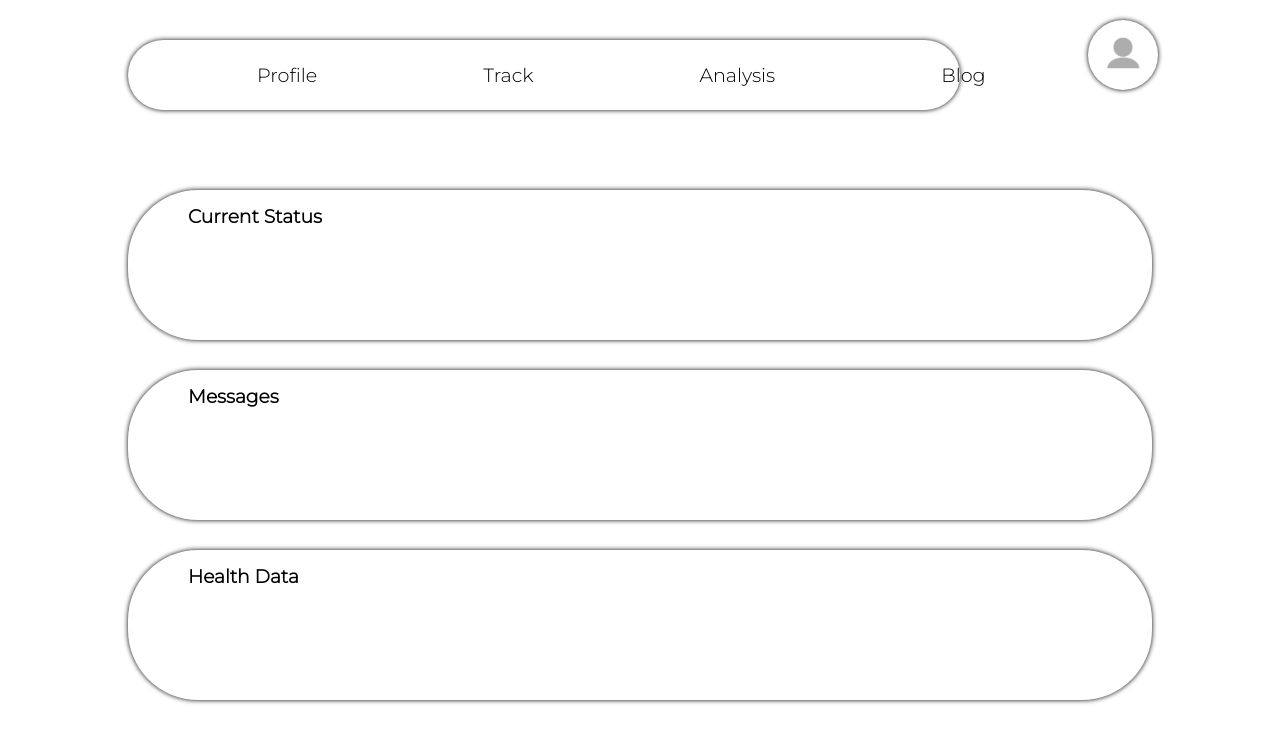
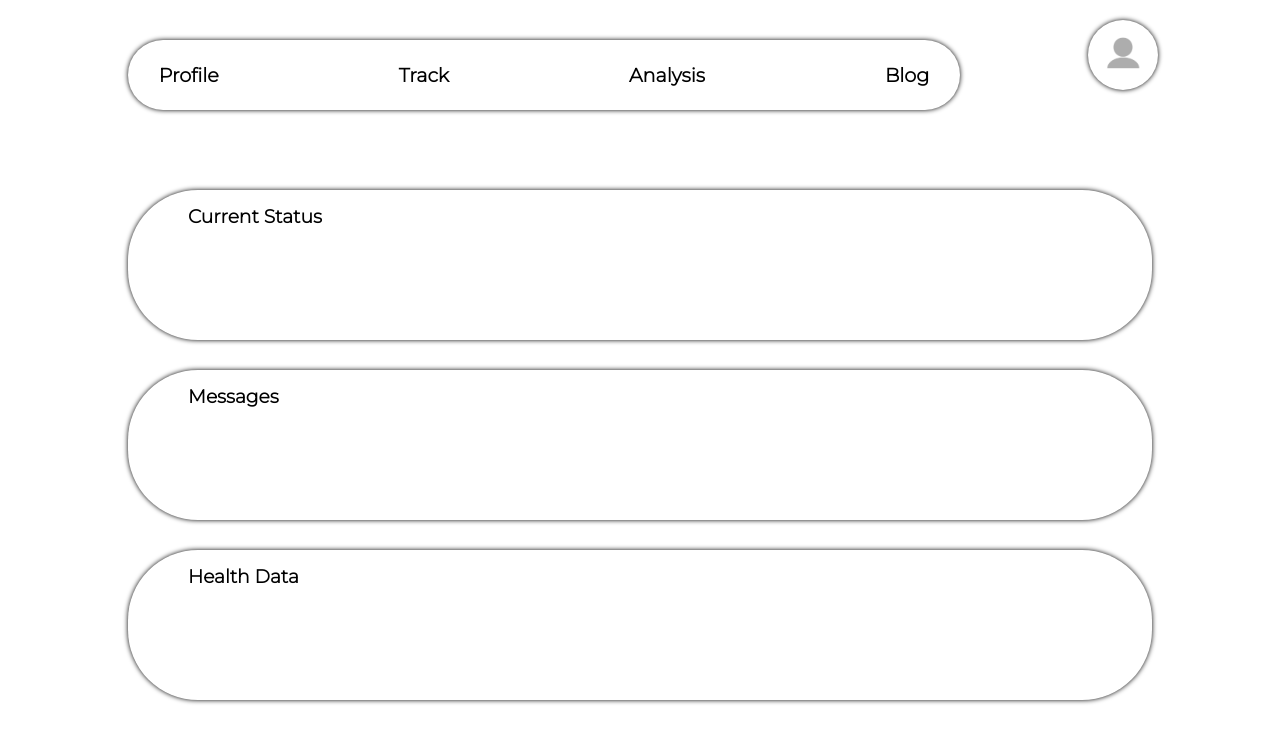
Before and after one commit to aanckr/co2-final-project, a React (Create React App) app: page /Overview in a window 1280 px wide. Shown: the top 742 px of the page. Built offline with nearby package versions, Linux system fonts and the light colour scheme.

Commit message:
Justified content

```diff
--- a/src/Header.css
+++ b/src/Header.css
@@ -8,21 +8,18 @@
     align-items: center;
     box-shadow: 0 0 5px 0 black;
     float: left;
+    justify-content: center;
     }
-
-  #navigation  * {
-    margin: 40px;
-    padding-left: 3px;
-  }
 
   #navigation li {
     display: inline;
-
+    margin: 90px;
   }
 
   #navigation li a {
     color: black;
     text-decoration: none;
+    font-weight: bold;
   }
 
   #profile-picture{
```
